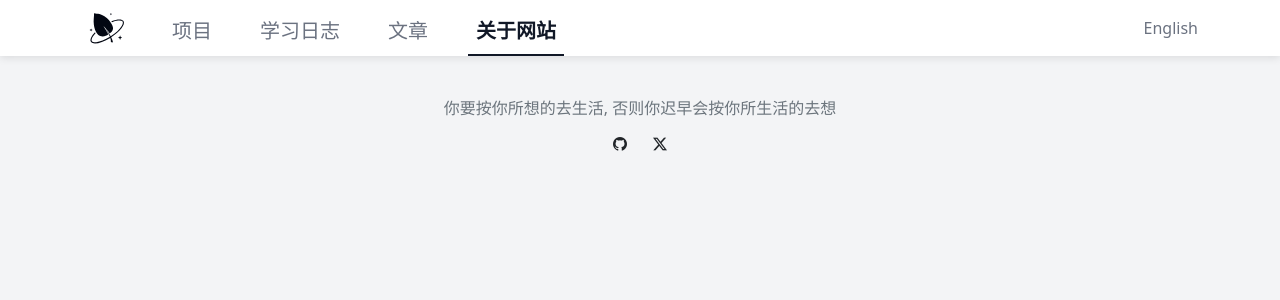
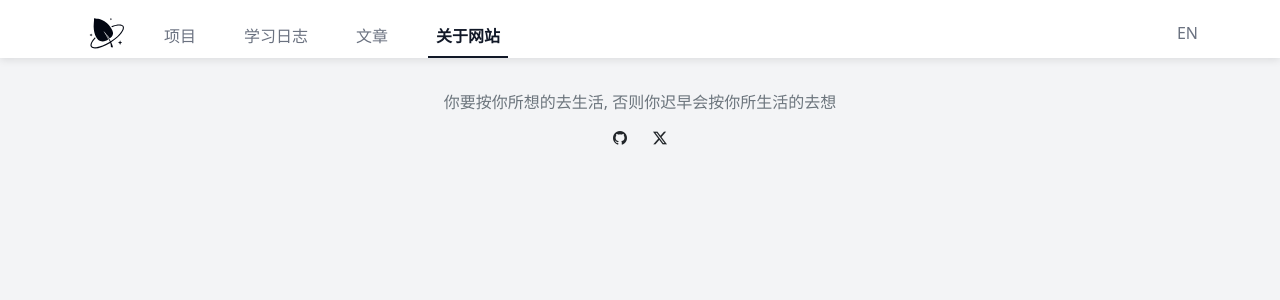
Before and after one commit to shynome/libregd-blog, a SvelteKit app: page /about in a window 1280 px wide. Shown: the top 300 px of the page. Built offline with nearby package versions, Linux system fonts and the light colour scheme.

Commit message:
到此为止

```diff
--- a/src/routes/header.svelte
+++ b/src/routes/header.svelte
@@ -48,19 +48,21 @@
 
 <header class="bg-white">
 	<div class="container">
-		<div class="row align-items-center">
+		<div class="row align-items-center g-0 g-md-2">
 			<div class="col col-auto fs-0">
 				<a href="{lang}/">
 					<img src="/logo.svg" alt="logo" width="50" height="44" />
 				</a>
 			</div>
 			<div class="col">
-				<ul class="nav nav-underline pt-2 fs-5">
+				<ul
+					class="nav nav-underline pt-2 fs-md-5 flex-nowrap justify-content-between justify-content-md-start"
+				>
 					{#each navs as nav, i}
 						<li class="nav-item">
 							<a
 								class:active={$activeIndex === i}
-								class="nav-link px-2 mx-2"
+								class="nav-link px-1 mx-1 px-md-2 mx-md-3"
 								href="{lang}{nav.path}"
 							>
 								{$t(`common.${nav.title}`)}
@@ -89,7 +91,7 @@
 								use:tooltip
 								title="Go to English site"
 							>
-								English
+								EN
 							</a>
 						</label>
 					</div>
@@ -118,4 +120,10 @@
 		z-index: 1;
 		box-shadow: 0px 2px 8px #0000001a;
 	}
+	.nav {
+		gap: 0;
+	}
+	.nav li {
+		/* background-color: red; */
+	}
 </style>
--- a/src/routes/not-found.svelte
+++ b/src/routes/not-found.svelte
@@ -5,7 +5,7 @@
 <div class="container">
 	<div class="row flex-column align-items-center justify-content-center">
 		<div class="col col-auto text-center text-secondary">
-			<img src="/not-found.svg" alt="not-found" width="400.35" height="300" />
+			<img src="/not-found.svg" alt="not-found" width="400.35" height="300" class="img-fluid" />
 			<br />
 			{$t('common.err_404')}
 		</div>
```
